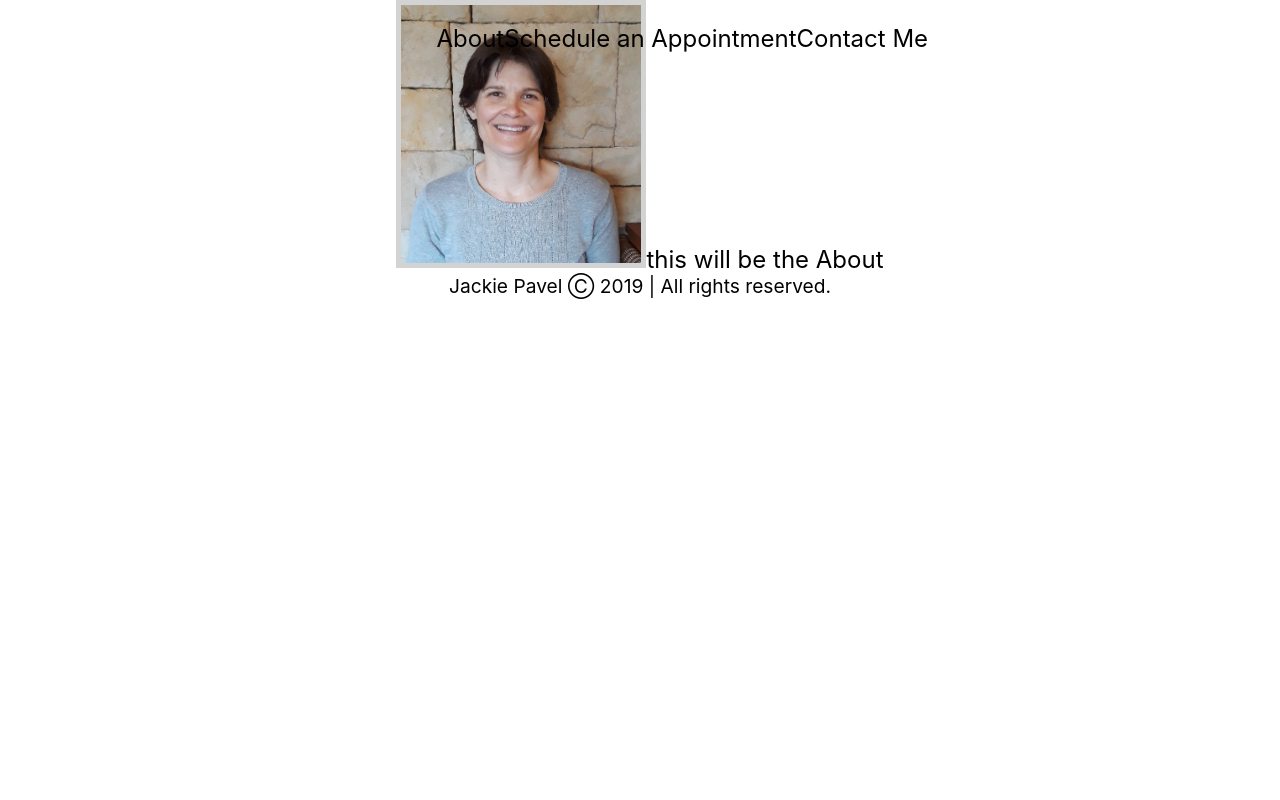
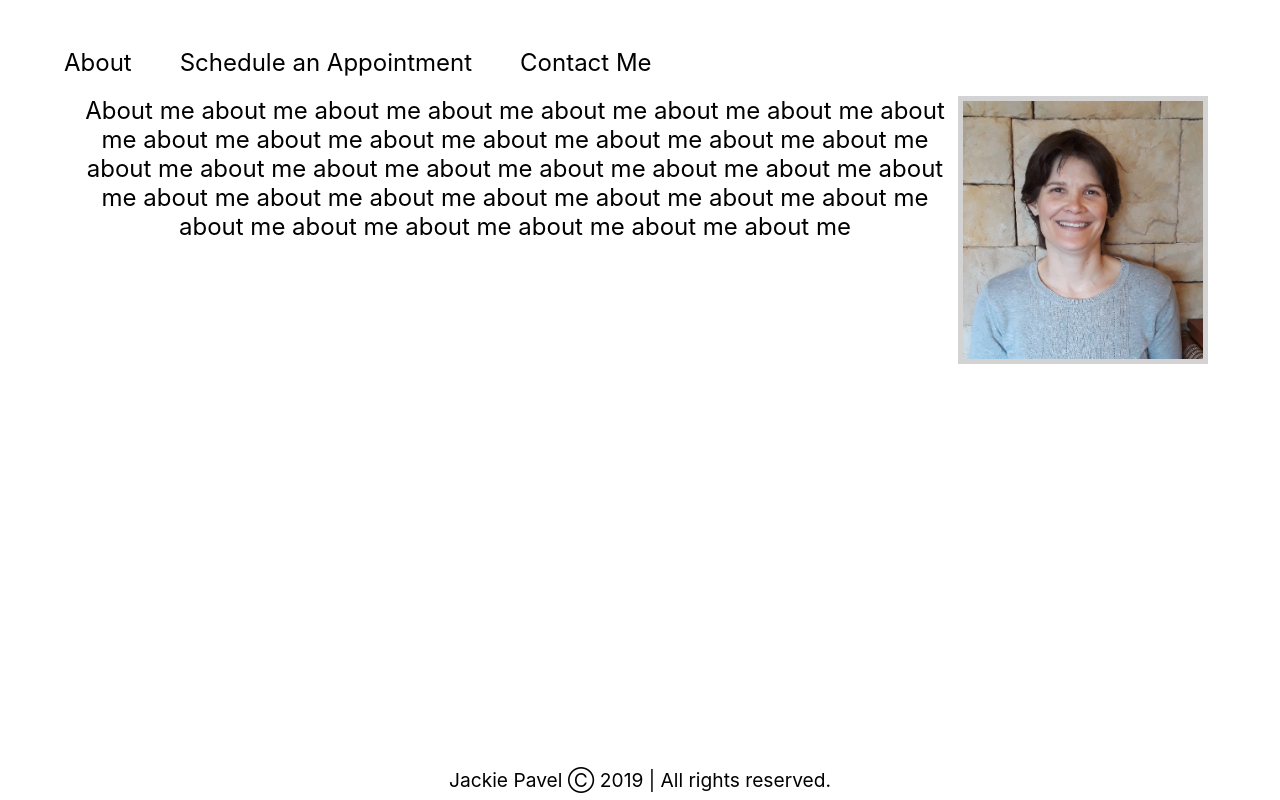
Before and after one commit to liztrenholme/jackie, a React (Create React App) app: page / in a window 1280 px wide. Built offline with nearby package versions, Linux system fonts and the light colour scheme.

Commit message:
styling, placeholder text for now

```diff
--- a/src/App.css
+++ b/src/App.css
@@ -26,12 +26,13 @@
   color: white;
 }
 
-.App-link {
-  color: #61dafb;
+footer {
+  font-size: 0.8em;
 }
 
-footer {
-  font-size: 0.8em;
+.home {
+  min-height: 32em;
+  width: 100%;
 }
 
 @keyframes App-logo-spin {
--- a/src/components/about/about.css
+++ b/src/components/about/about.css
@@ -1,6 +1,10 @@
+.about {
+    margin: 4em 3em;
+}
 .headshot {
     width: 10em;
     border: 5px solid lightgray;
+    float: right;
 }
 @media only screen and (max-width: 500px) {
     .headshot {
--- a/src/components/about/index.js
+++ b/src/components/about/index.js
@@ -5,9 +5,14 @@ import headshot from '../../assets/jackie.jpg'
 class About extends Component {
   render() {
     return (
-      <div className="About">
+      <div className="about">
         <img className='headshot' src={headshot} alt='Jackie' />
-        this will be the About
+        About me about me about me about me about me about me
+        about me about me about me about me about me about me
+        about me about me about me about me about me about me
+        about me about me about me about me about me about me
+        about me about me about me about me about me about me
+        about me about me about me about me about me about me
       </div>
     )
   }
--- a/src/components/home.js
+++ b/src/components/home.js
@@ -3,6 +3,7 @@ import Navbar from './navbar'
 import About from './about'
 import Contact from './contact'
 import Schedule from './schedule'
+import '../App.css'
 
 class Home extends Component {
     state = {
@@ -10,13 +11,12 @@ class Home extends Component {
     }
 
     selectView = (view) => {
-      console.log(view)
       this.setState({ view })
     }
     render() {
       const { view } = this.state
       return (
-        <div className="hi">
+        <div className="home">
           <Navbar selectView={this.selectView} />
           {view === 'about' ?
             <About /> : view === 'contact' ?
--- a/src/components/navbar/navbar.css
+++ b/src/components/navbar/navbar.css
@@ -1,5 +1,6 @@
 .navbar {
     position: fixed;
+    text-align: center;
 }
 ul {
     display: flex;
@@ -10,8 +11,11 @@ ul {
 li {
     list-style-type: none;
     cursor: pointer;
+    margin: 1em;
 }
-
+li:hover {
+    color: gray;
+}
 @media only screen and (max-width: 500px) {
     ul {
         justify-content: space-between;
```
